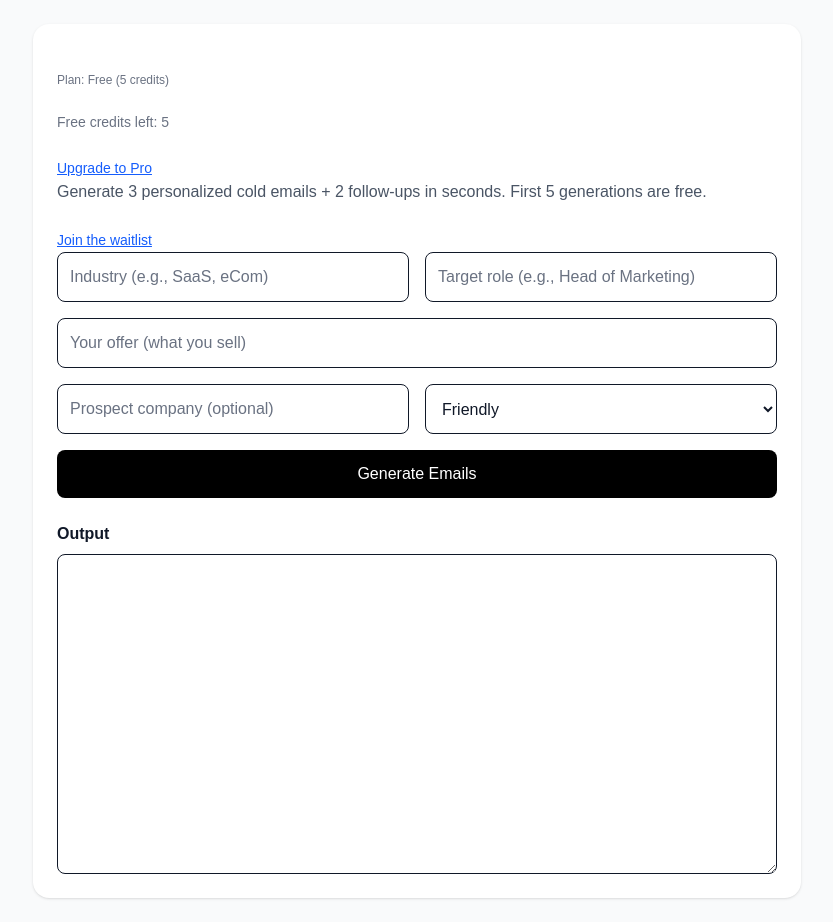
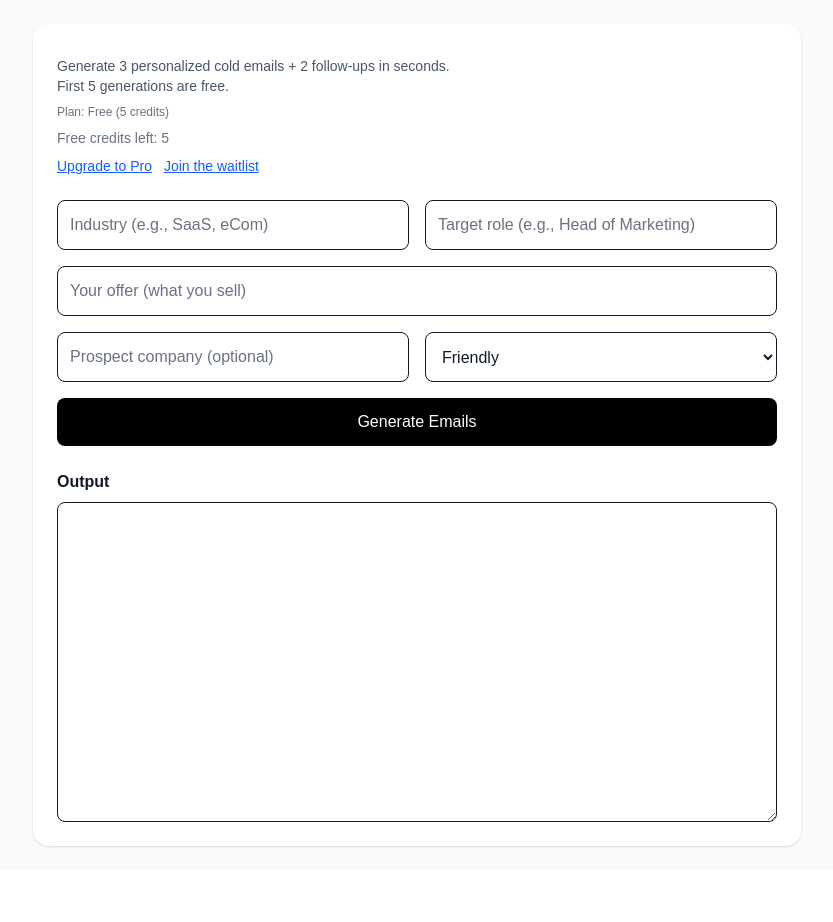
Before and after one commit to thiagolefebure/cold-email-generator, a Next.js app: page / in a window 1280 px wide. Shown: the whole page, without its empty margins (223-1056 px from the left). After the commit the page ends 870 px from the top, so only its background shows below. Built offline with nearby package versions, Linux system fonts and the light colour scheme.

Commit message:
Polish landing UI and Stripe checkout

```diff
--- a/src/app/page.tsx
+++ b/src/app/page.tsx
@@ -2,244 +2,146 @@
 
 import { useState, useEffect } from "react";
 
-
-
 export default function Home() {
-
   const [form, setForm] = useState({
-
     industry: "",
-
     role: "",
-
     offer: "",
-
     tone: "friendly",
-
     company: "",
-
   });
-
   const [loading, setLoading] = useState(false);
-
   const [result, setResult] = useState<string>("");
-
   const [credits, setCredits] = useState<number>(() => {
-
     if (typeof window === "undefined") return 5;
-
     const v = localStorage.getItem("credits");
-
     return v ? parseInt(v) : 5;
-
   });
-
   const [isPro, setIsPro] = useState(false);
 
   useEffect(() => {
-
     if (typeof window === "undefined") return;
-
     const pro = localStorage.getItem("is_pro") === "true";
-
     setIsPro(pro);
-
   }, []);
 
-
-
   async function onSubmit(e: React.FormEvent) {
-
     e.preventDefault();
-
     if (!isPro && credits <= 0) {
-
       alert("You've used your free credits. Please upgrade to continue.");
-
       return;
-
     }
-
     setLoading(true);
-
     setResult("");
-
     const res = await fetch("/api/generate", {
-
       method: "POST",
-
       headers: { "content-type": "application/json" },
-
       body: JSON.stringify(form),
-
     });
-
     const data = await res.json();
-
     setResult(data.output || "No result");
-
     setLoading(false);
-
     if (!isPro) {
-
       setCredits((c) => {
-
         const next = c - 1;
-
         localStorage.setItem("credits", String(next));
-
         return next;
-
       });
-
     }
-
   }
 
+  return (
+    <main className="min-h-screen bg-gray-50 text-gray-900 flex items-center justify-center p-6">
+      <div className="w-full max-w-3xl bg-white rounded-2xl shadow p-6 space-y-6">
+        {/* Header / hero block */}
+        <header className="space-y-2">
+          <h1 className="text-2xl font-bold text-gray-900">
+            {process.env.NEXT_PUBLIC_APP_NAME}
+          </h1>
 
+          {/* 👉 tagline directly under the title */}
+          <p className="text-sm text-gray-600">
+            Generate 3 personalized cold emails + 2 follow-ups in seconds.
+            <br />
+            First 5 generations are free.
+          </p>
 
-  return (
+          <p className="text-xs text-gray-500">
+            Plan: {isPro ? "Pro (unlimited generations)" : "Free (5 credits)"}
+          </p>
 
-    <main className="min-h-screen bg-gray-50 text-gray-900 flex items-center justify-center p-6">
+          <p className="text-sm text-gray-500">Free credits left: {credits}</p>
 
-      <div className="w-full max-w-3xl bg-white rounded-2xl shadow p-6 space-y-6">
+          <div className="flex flex-wrap items-center gap-3 text-sm">
+            {!isPro && (
+              <a href="/pricing" className="text-blue-600 underline">
+                Upgrade to Pro
+              </a>
+            )}
+            <a href="/landing" className="text-blue-600 underline">
+              Join the waitlist
+            </a>
+          </div>
+        </header>
 
-        <h1 className="text-2xl font-bold text-gray-900">{process.env.NEXT_PUBLIC_APP_NAME}</h1>
-
-        <p className="text-xs text-gray-500">
-          Plan: {isPro ? "Pro (unlimited generations)" : "Free (5 credits)"}
-        </p>
-
-        <p className="text-sm text-gray-500">Free credits left: {credits}</p>
-
-        {!isPro && (
-          <a href="/pricing" className="text-sm text-blue-600 underline">
-            Upgrade to Pro
-          </a>
-        )}
-
-        <p className="text-gray-600">Generate 3 personalized cold emails + 2 follow-ups in seconds. First 5 generations are free.</p>
-
-        <a href="/landing" className="text-sm text-blue-600 underline">
-          Join the waitlist
-        </a>
-
-
-
+        {/* Form */}
         <form onSubmit={onSubmit} className="grid gap-4 md:grid-cols-2">
-
           <input
-
             required
-
-            className="border rounded-lg p-3 text-gray-900 placeholder:text-gray-500"
-
+            className="border rounded-lg p-3 bg-white text-gray-900 placeholder:text-gray-500"
             placeholder="Industry (e.g., SaaS, eCom)"
-
             value={form.industry}
-
             onChange={(e) => setForm({ ...form, industry: e.target.value })}
-
           />
-
           <input
-
             required
-
-            className="border rounded-lg p-3 text-gray-900 placeholder:text-gray-500"
-
+            className="border rounded-lg p-3 bg-white text-gray-900 placeholder:text-gray-500"
             placeholder="Target role (e.g., Head of Marketing)"
-
             value={form.role}
-
             onChange={(e) => setForm({ ...form, role: e.target.value })}
-
           />
-
           <input
-
             required
-
-            className="border rounded-lg p-3 md:col-span-2 text-gray-900 placeholder:text-gray-500"
-
+            className="border rounded-lg p-3 md:col-span-2 bg-white text-gray-900 placeholder:text-gray-500"
             placeholder="Your offer (what you sell)"
-
             value={form.offer}
-
             onChange={(e) => setForm({ ...form, offer: e.target.value })}
-
           />
-
           <input
-
-            className="border rounded-lg p-3 text-gray-900 placeholder:text-gray-500"
-
+            className="border rounded-lg p-3 bg-white text-gray-900 placeholder:text-gray-500"
             placeholder="Prospect company (optional)"
-
             value={form.company}
-
             onChange={(e) => setForm({ ...form, company: e.target.value })}
-
           />
-
           <select
-
-            className="border rounded-lg p-3 text-gray-900 placeholder:text-gray-500"
-
+            className="border rounded-lg p-3 bg-white text-gray-900"
             value={form.tone}
-
             onChange={(e) => setForm({ ...form, tone: e.target.value })}
-
           >
-
             <option value="friendly">Friendly</option>
-
             <option value="concise">Concise</option>
-
             <option value="professional">Professional</option>
-
             <option value="casual">Casual</option>
-
           </select>
 
-
-
           <button
-
             disabled={loading}
-
             className="md:col-span-2 bg-black text-white rounded-lg p-3 disabled:opacity-50"
-
           >
-
             {loading ? "Generating..." : "Generate Emails"}
-
           </button>
-
         </form>
 
-
-
+        {/* Output */}
         <div className="grid gap-2">
-
           <h2 className="font-semibold text-gray-900">Output</h2>
-
           <textarea
-
-            className="w-full h-80 border rounded-lg p-3 font-mono text-sm text-gray-900 placeholder:text-gray-500"
-
+            className="w-full h-80 border rounded-lg p-3 font-mono text-sm bg-white text-gray-900 placeholder:text-gray-500"
             value={result}
-
             onChange={(e) => setResult(e.target.value)}
-
           />
-
         </div>
-
       </div>
-
     </main>
-
   );
-
 }
```
